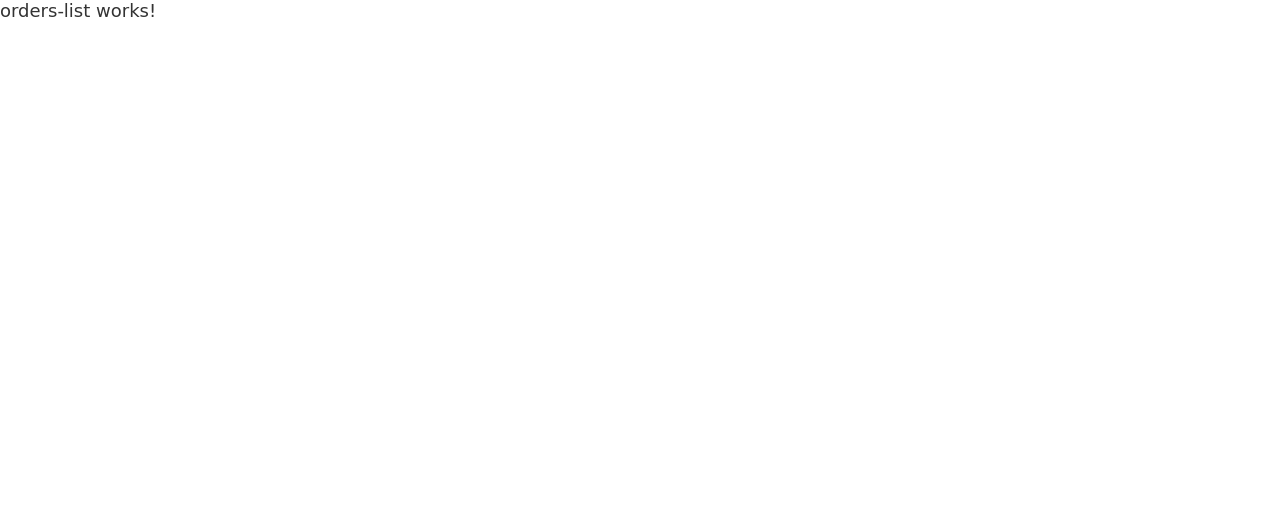
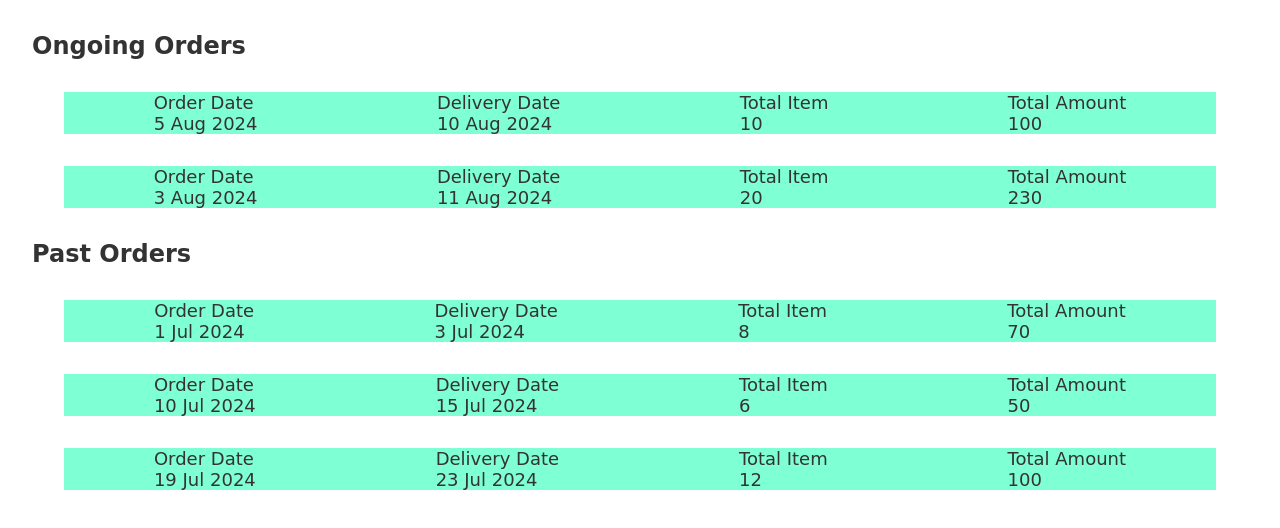
Before and after one commit to rajivsarkar67/washndry-frontend, an Angular app: page /orders-list in a window 1280 px wide. Shown: the top 528 px of the page. Built offline with nearby package versions, Linux system fonts and the light colour scheme.

Commit message:
feat: basic layout of orders-list page

```diff
--- a/src/app/orders-list/orders-list.component.css
+++ b/src/app/orders-list/orders-list.component.css
@@ -0,0 +1,11 @@
+.orders-list-container{
+    padding: 2rem;
+}
+
+.orders-list-container .order{
+    display: flex;
+    justify-content: space-around;
+    background-color: aquamarine;
+    margin: 2rem;
+    flex-wrap: wrap;
+}
--- a/src/app/orders-list/orders-list.component.html
+++ b/src/app/orders-list/orders-list.component.html
@@ -1 +1,45 @@
-<p>orders-list works!</p>
+<article class="orders-list-container">
+    <h2>Ongoing Orders</h2>
+    @for(order of ongoingOrdersList; track order.id){
+        <div class="order">
+            <div>
+                <p>Order Date</p>
+                <p>{{order.orderDate}}</p>
+            </div>
+            <div>
+                <p>Delivery Date</p>
+                <p>{{order.deliveryDate}}</p>
+            </div>
+            <div>
+                <p>Total Item</p>
+                <p>{{order.totalItem}}</p>
+            </div>
+            <div>
+                <p>Total Amount</p>
+                <p>{{order.totalAmount}}</p>
+            </div>
+        </div>
+    }
+
+    <h2>Past Orders</h2>
+    @for(order of pastOrdersList; track order.id){
+        <div class="order">
+            <div>
+                <p>Order Date</p>
+                <p>{{order.orderDate}}</p>
+            </div>
+            <div>
+                <p>Delivery Date</p>
+                <p>{{order.deliveryDate}}</p>
+            </div>
+            <div>
+                <p>Total Item</p>
+                <p>{{order.totalItem}}</p>
+            </div>
+            <div>
+                <p>Total Amount</p>
+                <p>{{order.totalAmount}}</p>
+            </div>
+        </div>
+    }
+</article>
--- a/src/app/orders-list/orders-list.component.ts
+++ b/src/app/orders-list/orders-list.component.ts
@@ -9,4 +9,14 @@ import { Component } from '@angular/core';
 })
 export class OrdersListComponent {
 
+  ongoingOrdersList = [
+    {id: 7, orderDate: '5 Aug 2024', deliveryDate: '10 Aug 2024', totalItem: 10, totalAmount: 100},
+    {id: 4, orderDate: '3 Aug 2024', deliveryDate: '11 Aug 2024', totalItem: 20, totalAmount: 230},
+  ];
+
+  pastOrdersList = [
+    {id: 1, orderDate: '1 Jul 2024', deliveryDate: '3 Jul 2024', totalItem: 8, totalAmount: 70},
+    {id: 2, orderDate: '10 Jul 2024', deliveryDate: '15 Jul 2024', totalItem: 6, totalAmount: 50},
+    {id: 3, orderDate: '19 Jul 2024', deliveryDate: '23 Jul 2024', totalItem: 12, totalAmount: 100},
+  ];
 }
--- a/src/app/schedule/schedule.component.ts
+++ b/src/app/schedule/schedule.component.ts
@@ -1,4 +1,4 @@
-import { Component } from '@angular/core';
+import { Component, OnInit } from '@angular/core';
 import { TotalAmountSectionComponent } from "../total-amount-section/total-amount-section.component";
 import { CommonModule } from '@angular/common';
 import { Router } from '@angular/router';
@@ -10,15 +10,34 @@ import { Router } from '@angular/router';
   templateUrl: './schedule.component.html',
   styleUrl: './schedule.component.css'
 })
-export class ScheduleComponent {
+export class ScheduleComponent implements OnInit{
 
-  constructor(private router: Router){}
-
-  datesToShow = [{date: 4, day: 'Sun'},{date: 5, day: 'Mon'},{date: 6, day: 'Tue'},{date: 7, day: 'Wed'},{date: 8, day: 'Thu'},{date: 9, day: 'Fri'},{date: 10, day: 'Sat'}]
+  datesToShow: any = [];
   timeSlots=['8am-10am','10am-12pm','12pm-2pm','2pm-4pm','4pm-6pm','6pm-8pm'];
 
   selectedDate = 0;
   selectedTimeSlot = '';
+
+  constructor(private router: Router){}
+
+  ngOnInit(){
+    this.datesToShow = this.getWeekDays();
+  }
+
+  getWeekDays() {
+      const today = new Date();
+      const daysOfWeek = ['Sun', 'Mon', 'Tue', 'Wed', 'Thu', 'Fri', 'Sat'];
+
+      return Array.from({ length: 7 }, (_, i) => {
+          const date = new Date(today);
+          date.setDate(today.getDate() + i);
+
+          return {
+              day: daysOfWeek[date.getDay()],
+              date: date.getDate() // Get only the day of the month
+          };
+    });
+  }
 
   selectDate(date: number){
     this.selectedDate = date;
```
